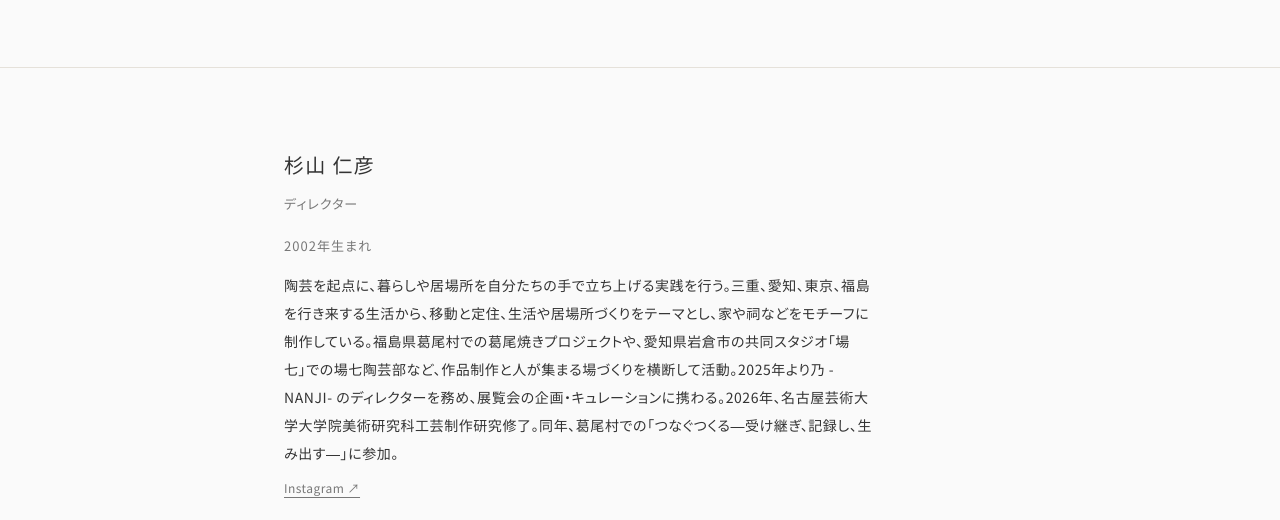
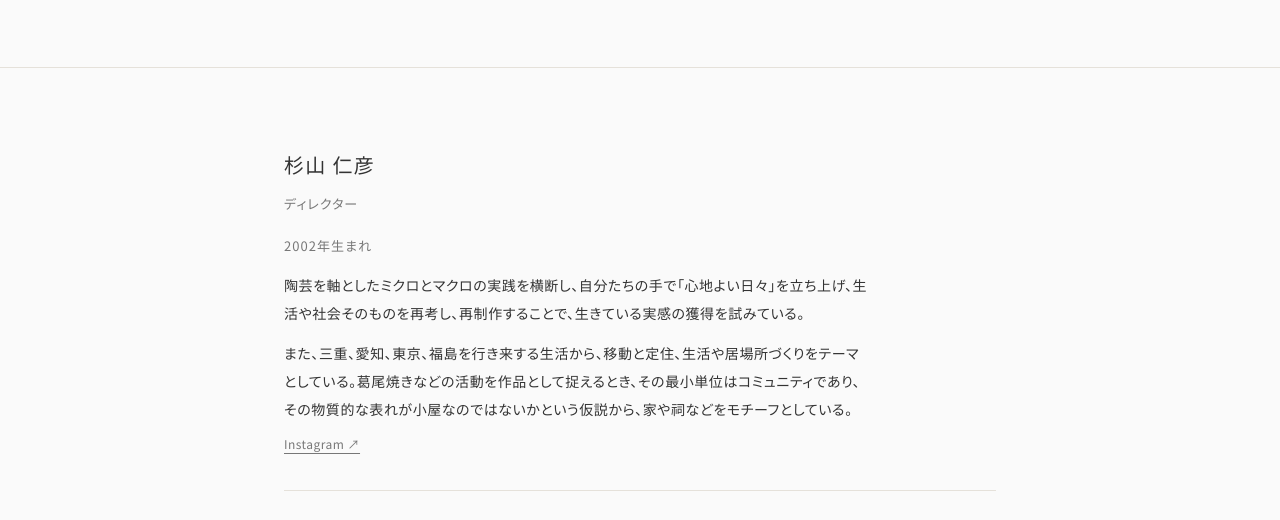
Before and after one commit to sugiyama-yoshihiko/nanji2025, a plain HTML site: page staff.html in a window 1280 px wide. Shown: the part 280-800 px from the top of the page. Drawn offline with Linux system fonts and the light colour scheme.

Commit message:
Use original artist statement for director introduction

```diff
--- a/staff.html
+++ b/staff.html
@@ -215,7 +215,7 @@
 <main>
 <section class="page-hero"><p class="label">Staff</p><h1>スタッフ</h1></section>
 <div class="staff-list">
-  <section class="staff-person"><h2>杉山 仁彦</h2><p>ディレクター</p><p class="staff-birth">2002年生まれ</p><p class="staff-bio">陶芸を起点に、暮らしや居場所を自分たちの手で立ち上げる実践を行う。三重、愛知、東京、福島を行き来する生活から、移動と定住、生活や居場所づくりをテーマとし、家や祠などをモチーフに制作している。福島県葛尾村での葛尾焼きプロジェクトや、愛知県岩倉市の共同スタジオ「場七」での場七陶芸部など、作品制作と人が集まる場づくりを横断して活動。2025年より乃 -NANJI- のディレクターを務め、展覧会の企画・キュレーションに携わる。2026年、名古屋芸術大学大学院美術研究科工芸制作研究修了。同年、葛尾村での「つなぐつくる―受け継ぎ、記録し、生み出す―」に参加。</p><a class="staff-social" href="https://www.instagram.com/sugiyama__yoshihiko/" target="_blank" rel="noopener noreferrer" aria-label="杉山仁彦のInstagram（新しいタブで開きます）">Instagram ↗</a></section>
+  <section class="staff-person"><h2>杉山 仁彦</h2><p>ディレクター</p><p class="staff-birth">2002年生まれ</p><p class="staff-bio">陶芸を軸としたミクロとマクロの実践を横断し、自分たちの手で「心地よい日々」を立ち上げ、生活や社会そのものを再考し、再制作することで、生きている実感の獲得を試みている。</p><p class="staff-bio">また、三重、愛知、東京、福島を行き来する生活から、移動と定住、生活や居場所づくりをテーマとしている。葛尾焼きなどの活動を作品として捉えるとき、その最小単位はコミュニティであり、その物質的な表れが小屋なのではないかという仮説から、家や祠などをモチーフとしている。</p><a class="staff-social" href="https://www.instagram.com/sugiyama__yoshihiko/" target="_blank" rel="noopener noreferrer" aria-label="杉山仁彦のInstagram（新しいタブで開きます）">Instagram ↗</a></section>
   <section class="staff-person"><h2>森田 健（森田新聞社）</h2><p>アートディレクター</p><a class="staff-social" href="https://www.instagram.com/morita_shinbunsha/" target="_blank" rel="noopener noreferrer" aria-label="森田新聞社のInstagram（新しいタブで開きます）">Instagram ↗</a></section>
   <section class="staff-person"><h2>三浦 毬</h2><p>フォトグラファー</p><a class="staff-social" href="https://www.instagram.com/mrwn_cmr/" target="_blank" rel="noopener noreferrer" aria-label="三浦毬のInstagram（新しいタブで開きます）">Instagram ↗</a></section>
   <section class="staff-person"><h2>Yo Hibino</h2><p>ビデオグラファー</p><a class="staff-social" href="https://www.instagram.com/yohibino/" target="_blank" rel="noopener noreferrer" aria-label="Yo HibinoのInstagram（新しいタブで開きます）">Instagram ↗</a></section>
```
